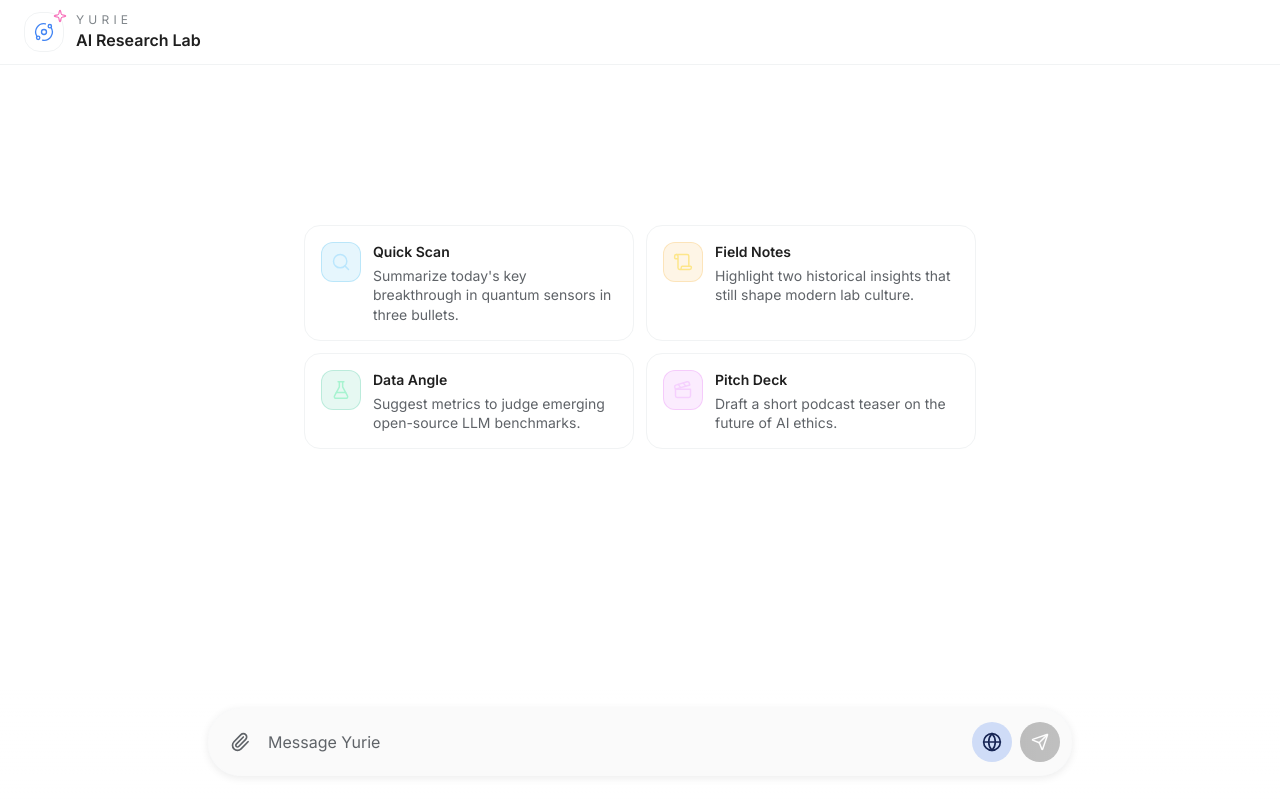
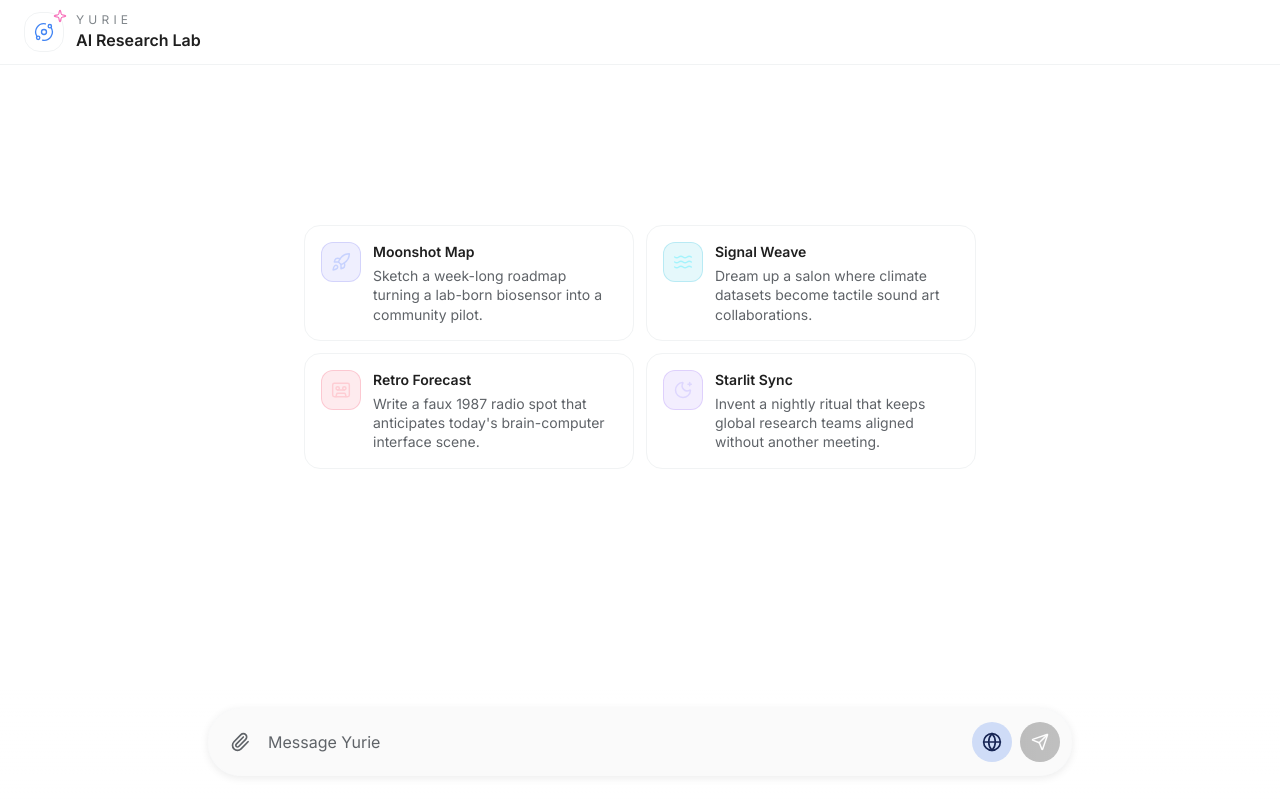
Before and after one commit to yurieplatforms/research, a Next.js app: page / in a window 1280 px wide. Built offline with nearby package versions, Linux system fonts and the light colour scheme.

Commit message:
Refresh chat suggestion prompts

```diff
--- a/components/chat/chat-panel.tsx
+++ b/components/chat/chat-panel.tsx
@@ -9,10 +9,10 @@ import {
   useState,
 } from "react";
 import {
-  SearchIcon,
-  ScrollIcon,
-  FlaskConicalIcon,
-  ClapperboardIcon,
+  RocketIcon,
+  WavesIcon,
+  CassetteTapeIcon,
+  MoonStarIcon,
 } from "lucide-react";
 import Image from "next/image";
 import type { StickToBottomContext } from "use-stick-to-bottom";
@@ -59,28 +59,28 @@ import {
 
 const SUGGESTION_PROMPTS: SuggestionPrompt[] = [
   {
-    icon: SearchIcon,
-    label: "Quick Scan",
-    prompt: "Summarize today's key breakthrough in quantum sensors in three bullets.",
-    accent: "bg-sky-500/10 text-sky-200 border border-sky-500/20",
+    icon: RocketIcon,
+    label: "Moonshot Map",
+    prompt: "Sketch a week-long roadmap turning a lab-born biosensor into a community pilot.",
+    accent: "bg-indigo-500/10 text-indigo-200 border border-indigo-500/20",
   },
   {
-    icon: ScrollIcon,
-    label: "Field Notes",
-    prompt: "Highlight two historical insights that still shape modern lab culture.",
-    accent: "bg-amber-500/10 text-amber-200 border border-amber-500/20",
+    icon: WavesIcon,
+    label: "Signal Weave",
+    prompt: "Dream up a salon where climate datasets become tactile sound art collaborations.",
+    accent: "bg-cyan-500/10 text-cyan-200 border border-cyan-500/20",
   },
   {
-    icon: FlaskConicalIcon,
-    label: "Data Angle",
-    prompt: "Suggest metrics to judge emerging open-source LLM benchmarks.",
-    accent: "bg-emerald-500/10 text-emerald-200 border border-emerald-500/20",
+    icon: CassetteTapeIcon,
+    label: "Retro Forecast",
+    prompt: "Write a faux 1987 radio spot that anticipates today's brain-computer interface scene.",
+    accent: "bg-rose-500/10 text-rose-200 border border-rose-500/20",
   },
   {
-    icon: ClapperboardIcon,
-    label: "Pitch Deck",
-    prompt: "Draft a short podcast teaser on the future of AI ethics.",
-    accent: "bg-fuchsia-500/10 text-fuchsia-200 border border-fuchsia-500/20",
+    icon: MoonStarIcon,
+    label: "Starlit Sync",
+    prompt: "Invent a nightly ritual that keeps global research teams aligned without another meeting.",
+    accent: "bg-violet-500/10 text-violet-200 border border-violet-500/20",
   },
 ];
 
```
